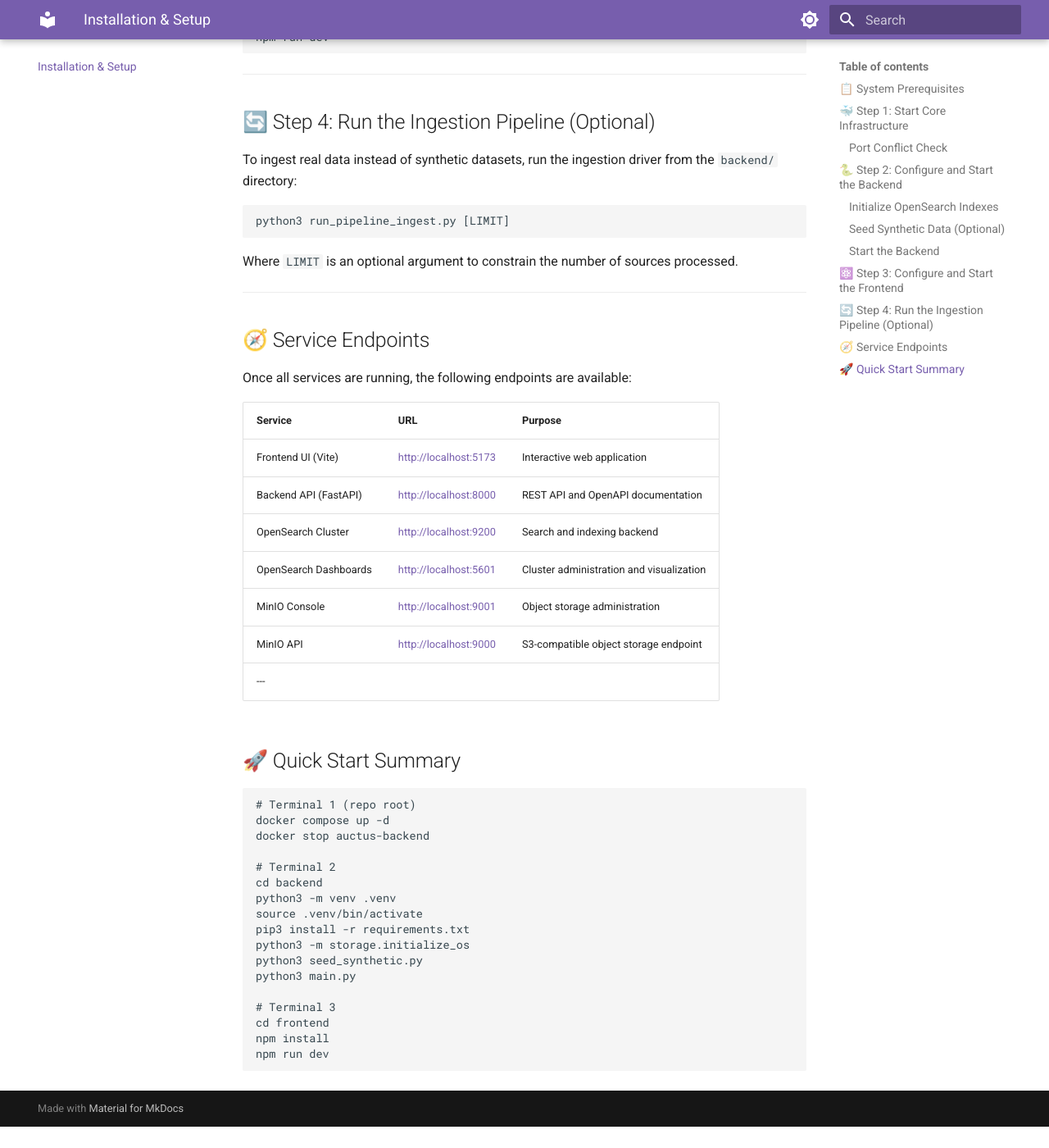
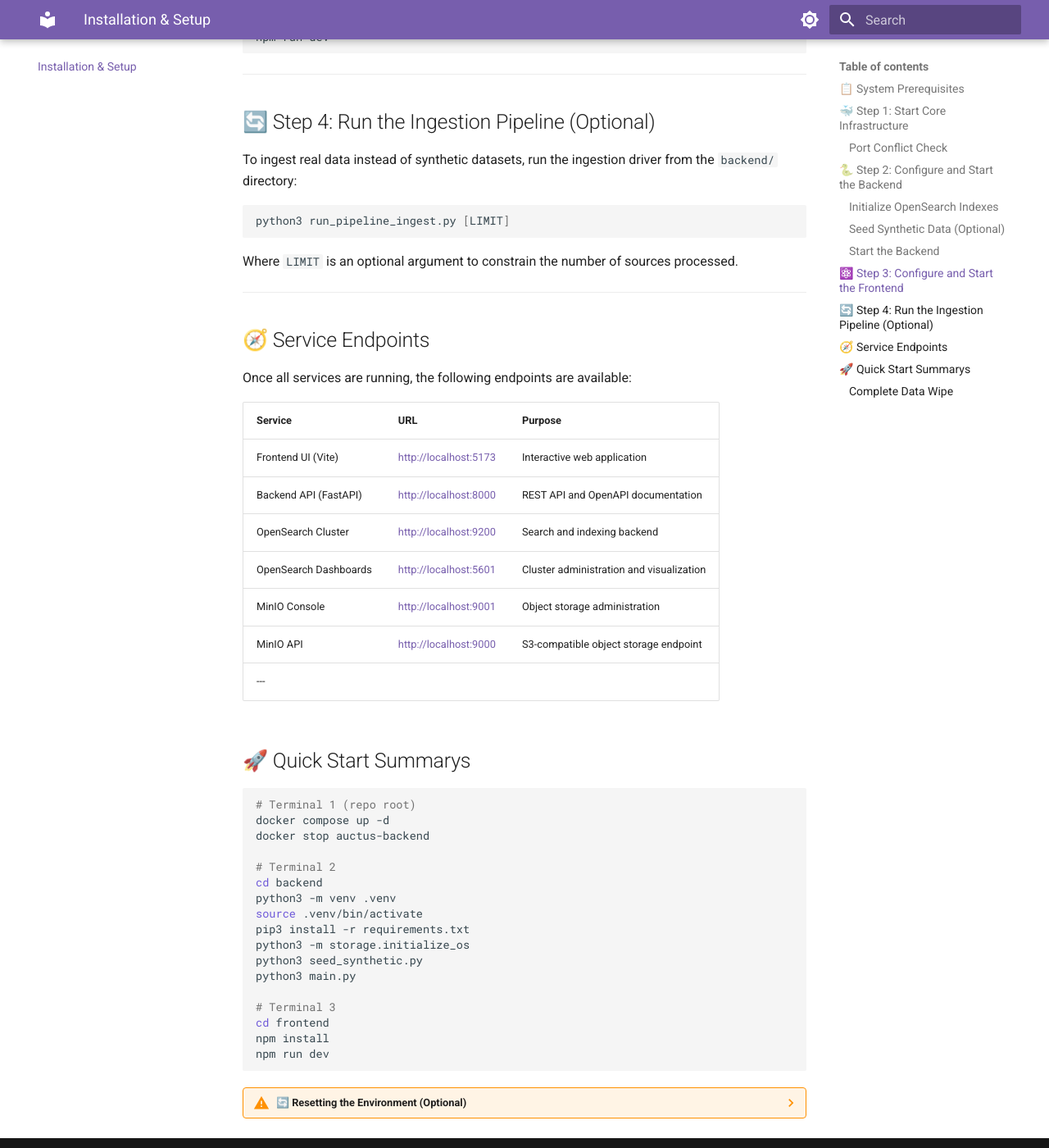
Before and after one commit to VIDA-NYU/auctus_v2, an MkDocs documentation site: the page built from docs/installation.md, in a window 1280 px wide and 1400 px high, scrolled down 2307 px. Shown: the whole window at 82% size. Built offline with MkDocs 1.6.1 and Material for MkDocs 9.7.7, drawn with Linux system fonts in a browser that asks for light colours; before the commit the page ends 3681 px from its top, so only the background shows below that; some of the changed lines change nothing that is shown; some of the changed text lies outside the part shown.

Commit message:
docs: add installation guide and collapsible environment reset instructions

````diff
--- a/docs/installation.md
+++ b/docs/installation.md
@@ -137,7 +137,7 @@
 | MinIO API | [http://localhost:9000](http://localhost:9000) | S3-compatible object storage endpoint |
 ---
 
-## 🚀 Quick Start Summary
+## 🚀 Quick Start Summarys
 
 ```bash
 # Terminal 1 (repo root)
@@ -158,3 +158,47 @@
 npm install
 npm run dev
 ```
+
+??? warning "🔄 Resetting the Environment (Optional)"
+
+    When testing end-to-end ingestion pipelines, search indexing behavior, or storage workflows, you may want to start from a completely clean state.
+
+    **⚠️ Warning**
+
+    This operation permanently removes all persisted local development data, including:
+
+    - OpenSearch indexes
+    - MinIO objects
+    - Redis state
+
+    Use this reset only when you intentionally want a fresh Auctus v2 installation for local development or integration testing.
+
+    ### Complete Data Wipe
+
+    ```bash
+    # Stop all containers and remove all associated volumes
+    docker compose down -v
+
+    # Recreate and start infrastructure from scratch
+    docker compose up -d
+
+    # Stop the placeholder backend container if running
+    docker stop auctus-backend
+    ```
+
+    After the infrastructure has been recreated, rerun the backend initialization steps:
+
+    ```bash
+    cd backend
+
+    source .venv/bin/activate
+
+    # Recreate OpenSearch indexes and mappings
+    python3 -m storage.initialize_os
+
+    # Optional: Seed synthetic test data
+    python3 seed_synthetic.py
+
+    # Start the backend
+    python3 main.py
+    ```
--- a/mkdocs.yml
+++ b/mkdocs.yml
@@ -25,25 +25,6 @@
     - navigation.tabs
     - code.copy
 
-# theme:
-#   name: material
-#   palette:
-#     - media: "(prefers-color-scheme: light)"
-#       scheme: default
-#       primary: blue
-#       toggle:
-#         icon: material/brightness-7
-#         name: Dark mode
-#     - media: "(prefers-color-scheme: dark)"
-#       scheme: slate
-#       primary: blue
-#       toggle:
-#         icon: material/brightness-4
-#         name: Light mode
-#   features:
-#     - navigation.instant
-#     - navigation.tabs
-
 nav:
   - Home: index.md
   - Architecture: architecture.md
@@ -54,6 +35,11 @@
 
 extra_css:
   - stylesheets/extra.css
+
+markdown_extensions:
+  - admonition
+  - pymdownx.details
+  - pymdownx.superfences
 
 plugins:
   - search
````
